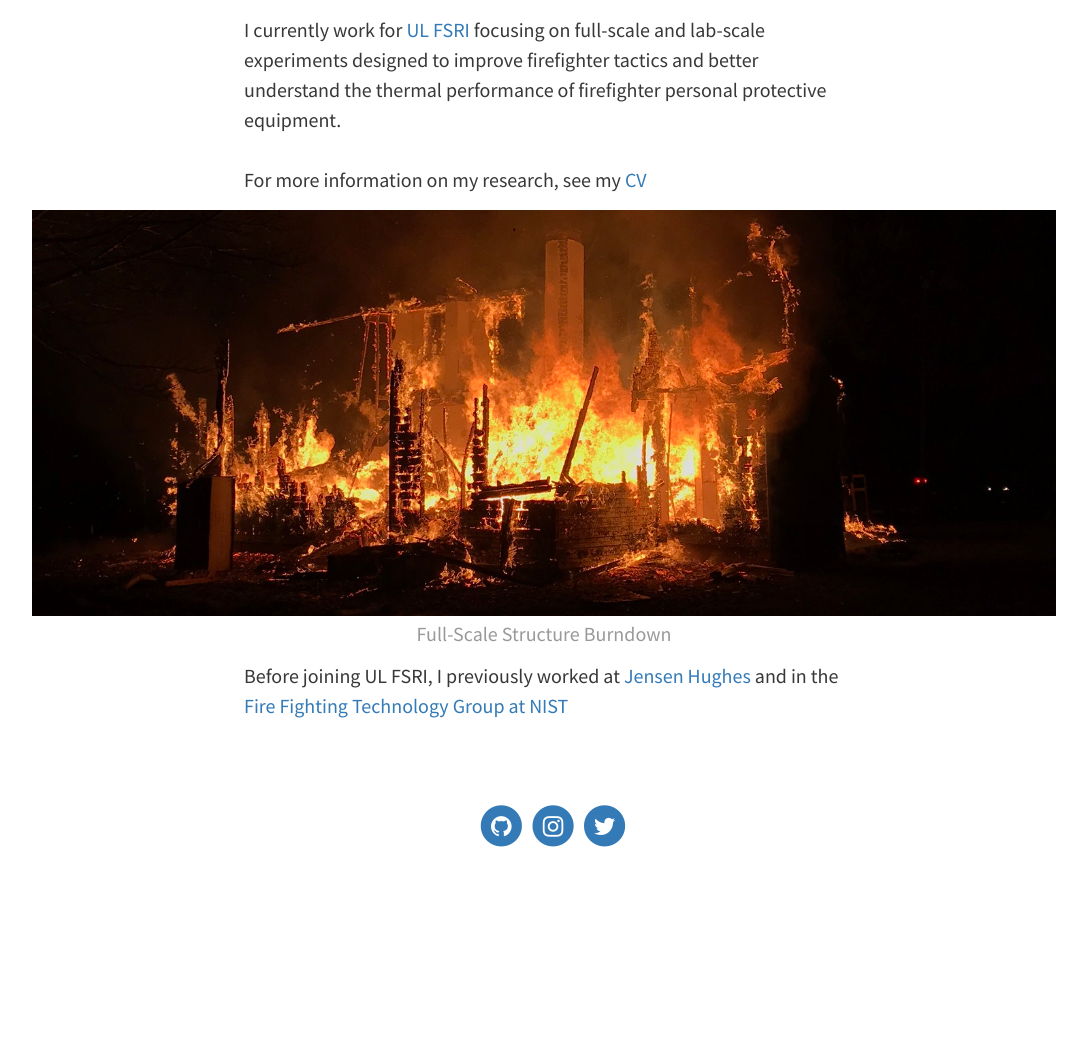
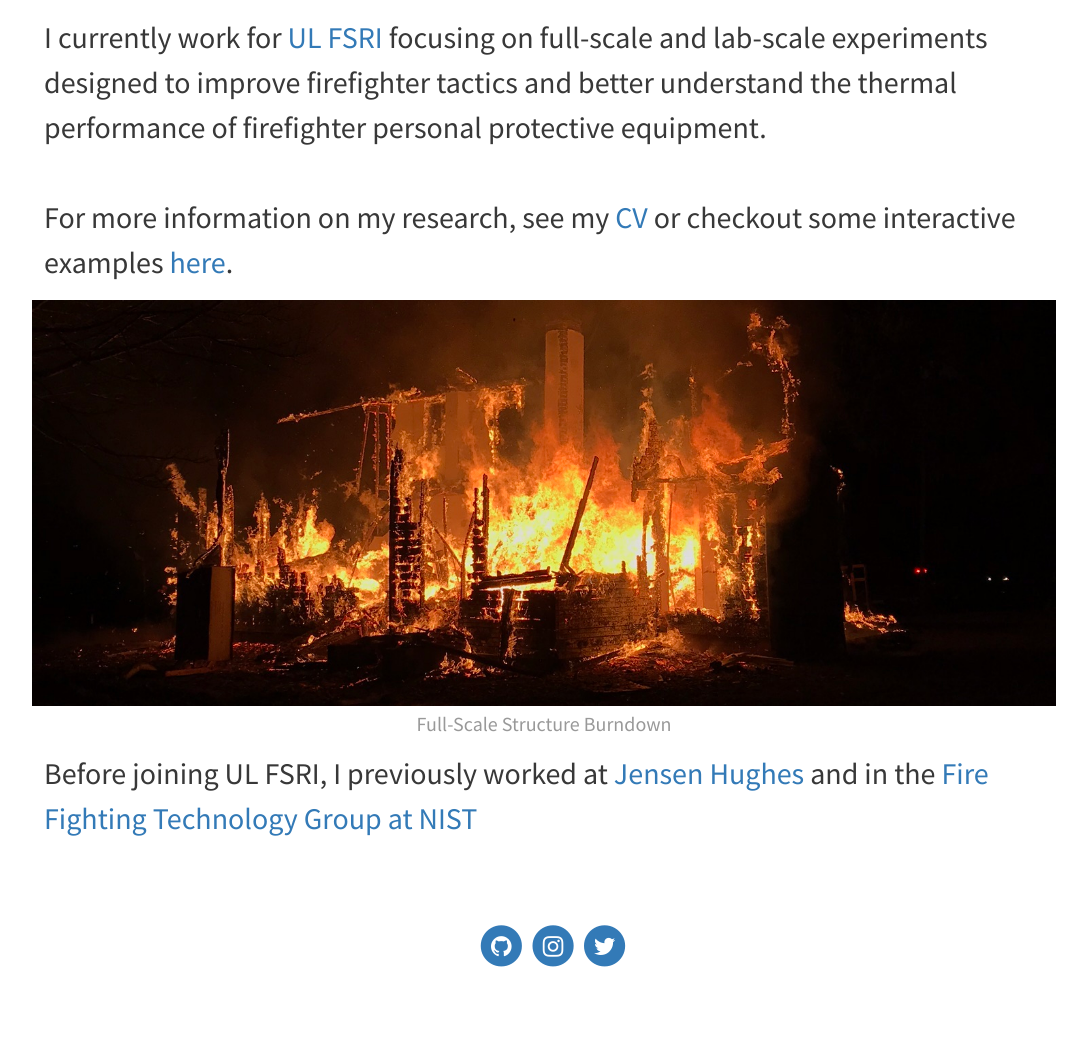
Before and after one commit to cweinschenk/cweinschenk.github.io, a Jekyll site: the page built from index.html, in a window 1280 px wide. Shown: the part 385-1425 px from the top of the page, without its empty margins (96-1183 px from the left). Built offline with Jekyll 4.4.1, drawn with Linux system fonts in a browser that asks for light colours; before the commit the page ends 1305 px from its top, so only the background shows below that.

Commit message:
updates to website

```diff
--- a/_layouts/home.html
+++ b/_layouts/home.html
@@ -15,7 +15,7 @@ layout: default
   }
 
   main {
-    max-width: 600px;
+    max-width: 1000px;
     margin-left: auto;
     margin-right: auto;
   }
@@ -49,16 +49,16 @@ layout: default
 
 <main>
 
-<p>
+<p style="font-size:30px">
   I currently work for <a href="http://ulfirefightersafety.org/" target="_blank">UL FSRI</a> focusing on full-scale and lab-scale experiments designed to improve firefighter tactics and better understand the thermal performance of firefighter personal protective equipment.
 <br><br>
-  For more information on my research, see my <a href="{{ site.baseurl }}/docs/cv_cgw.pdf" target="blank"> CV</a>
+  For more information on my research, see my <a href="{{ site.baseurl }}/docs/cv_cgw.pdf" target="blank"> CV</a> or checkout some interactive examples <a href="https://cweinschenk.com/portfolio/" target="_blank"> here</a>.
 </p>
 <figure class='full-width'>
   <img src="/assets/img/fire/burndown2.jpg" >
   <figcaption>Full-Scale Structure Burndown</figcaption>
 </figure>
-<p>
+<p style="font-size:30px">
   Before joining UL FSRI, I previously worked at <a href="http://jensenhughes.com/" target="_blank">Jensen Hughes</a> and in the  <a href="http://www.nist.gov/fire" target="_blank">Fire Fighting Technology Group at NIST</a>
 </p>
 
```
Also changed, not shown: 1 other file.
